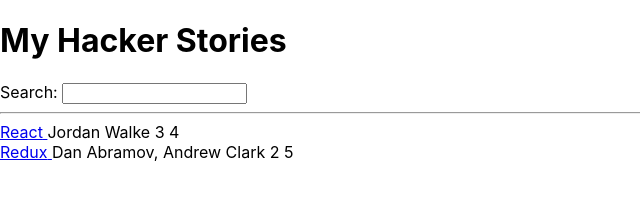
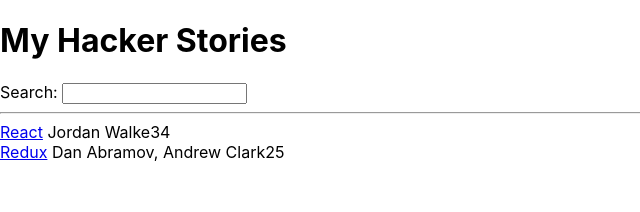
Before and after one commit to Agustin-MC/the_one_with_hooks, a React (Create React App) app in the folder react_tutorial/: page / in a window 1280 px wide. Shown: the top 212 px of the page, without its empty margins (0-640 px from the left). Built offline with nearby package versions, Linux system fonts and the light colour scheme.

Commit message:
Meet Another React Component

```diff
--- a/react_tutorial/src/App.js
+++ b/react_tutorial/src/App.js
@@ -26,19 +26,25 @@
 
             <label htmlFor="search">Search: </label>
             <input id="search" type="text" />
+
             <hr />
 
-            {list.map(function(item) {
-                return (
-                    <div key={item.objectID}>
-                        <span> <a href={item.url}> {item.title} </a> </span>
-                        <span> {item.author} </span>
-                        <span> {item.num_comments} </span>
-                        <span> {item.points} </span>
-                    </div>
-                );
-            })}
+            <List />
         </div>
     );
 }
+
+function List() {
+    return list.map(function(item) {
+        return (
+            <div key={item.objectID}>
+                <span> <a href={item.url}>{item.title}</a> </span>
+                <span>{item.author}</span>
+                <span>{item.num_comments}</span>
+                <span>{item.points}</span>
+            </div>
+        );
+    });
+}
+
 export default App;
```
